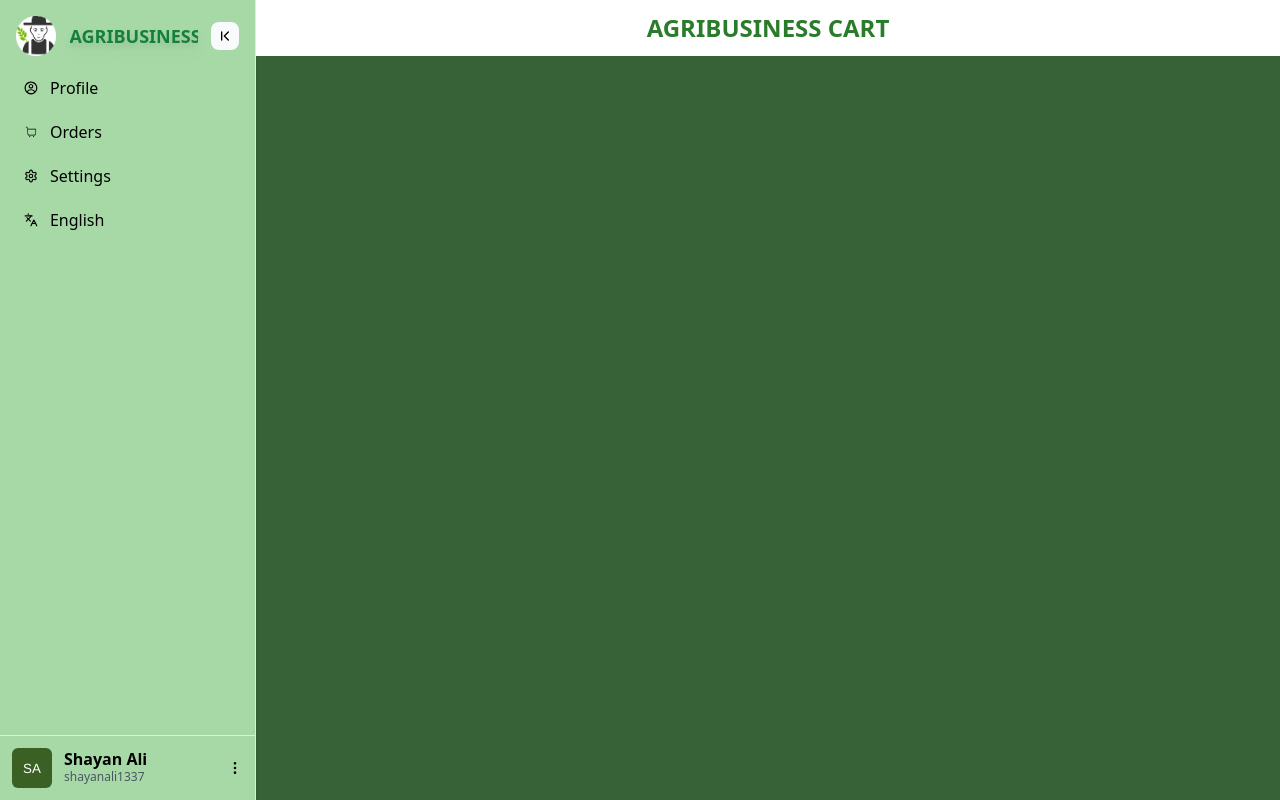
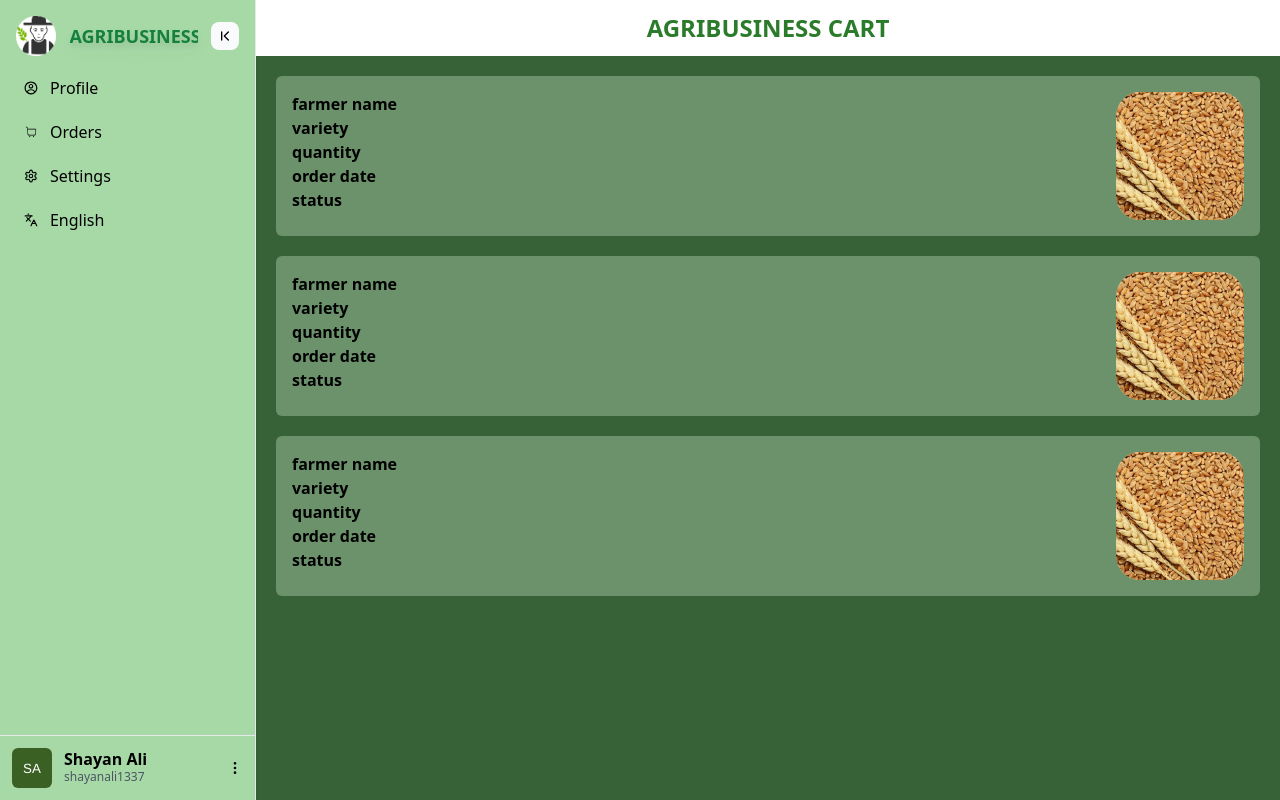
Before and after one commit to shayan-zaheer/agribusiness, a React (Vite) app in the folder client/: page / in a window 1280 px wide. Built offline with nearby package versions, Linux system fonts and the light colour scheme.

Commit message:
making order item

```diff
--- a/client/src/App.jsx
+++ b/client/src/App.jsx
@@ -6,12 +6,13 @@ import Sidebar from "./components/Sidebar";
 import SideItem from "./components/SideItem";
 import { useTranslation } from "react-i18next";
 import { Link, useLocation } from "react-router-dom";
+import OrderItem from "./components/OrderItem";
 
 function App() {
 	const location = useLocation();
-    const {i18n, t} = useTranslation()
+	const { i18n, t } = useTranslation();
 
-    function onChangeLang(event){
+	function onChangeLang(event) {
 		const currentLang = i18n.language === "en" ? "ur" : "en";
 
 		i18n.changeLanguage(currentLang);
@@ -21,18 +22,39 @@ function App() {
 			<div className="flex">
 				<Sidebar>
 					<Link to="/profile">
-                         <SideItem text={t("profile")} active={location.pathname === "/profile"} icon={<CgProfile/>}/>
+						<SideItem
+							text={t("profile")}
+							active={location.pathname === "/profile"}
+							icon={<CgProfile />}
+						/>
 					</Link>
 					<Link to="/orders">
-                         <SideItem active={location.pathname === "/orders"} text={t("orders")} icon={<CiShoppingCart />}/>
+						<SideItem
+							active={location.pathname === "/orders"}
+							text={t("orders")}
+							icon={<CiShoppingCart />}
+						/>
 					</Link>
 					<Link to="/settings">
-                         <SideItem active={location.pathname === "/settings"} text={t("settings")} icon={<LuSettings />}/>
+						<SideItem
+							active={location.pathname === "/settings"}
+							text={t("settings")}
+							icon={<LuSettings />}
+						/>
 					</Link>
-                     <SideItem onClick={onChangeLang} text={i18n.language === "en" ? "English" : "Urdu"} icon={<LuLanguages />}/>
+					<SideItem
+						onClick={onChangeLang}
+						text={i18n.language === "en" ? "English" : "Urdu"}
+						icon={<LuLanguages />}
+					/>
 				</Sidebar>
 				<div className="flex-1 flex-col">
 					<Header />
+					<div>
+						<OrderItem />
+						<OrderItem />
+						<OrderItem />
+					</div>
 				</div>
 			</div>
 		</>
--- /dev/null
+++ b/client/src/components/OrderItem.jsx
@@ -0,0 +1,31 @@
+import { useTranslation } from "react-i18next";
+
+function OrderItem(){
+    const {t} = useTranslation();
+	return (
+		<div className="flex justify-between bg-[#6C926C] text-black p-4 rounded-md m-5">
+			<div>
+				<p>
+					<strong>{t("farmer name")}</strong>
+				</p>
+				<p>
+					<strong>{t("variety")}</strong>
+				</p>
+				<p>
+					<strong>{t("quantity")}</strong>
+				</p>
+				<p>
+					<strong>{t("order date")}</strong>
+				</p>
+				<p>
+					<strong>{t("status")}</strong>
+				</p>
+			</div>
+			<div>
+				<img className="w-32 h-32" src="./wheat.png" alt="" />
+			</div>
+		</div>
+	);
+};
+
+export default OrderItem;
--- a/client/src/components/Sidebar.jsx
+++ b/client/src/components/Sidebar.jsx
@@ -20,8 +20,8 @@ function Sidebar({ children }) {
 						alt=""
 					/>
 					<h2
-						className={`overflow-hidden transition-all text-lg font-bold text-green-700 drop-shadow-lg ${
-							open ? "w-32" : "w-0"
+						className={`overflow-hidden transition-all text-lg font-bold text-green-700 ${
+							open ? "w-32 drop-shadow-lg" : "w-0"
 						}`}
 					>
 						{t("title")}
```
Also changed, not shown: client/public/wheat.png (added). Lines whose indentation alone changed are shown as unchanged.
